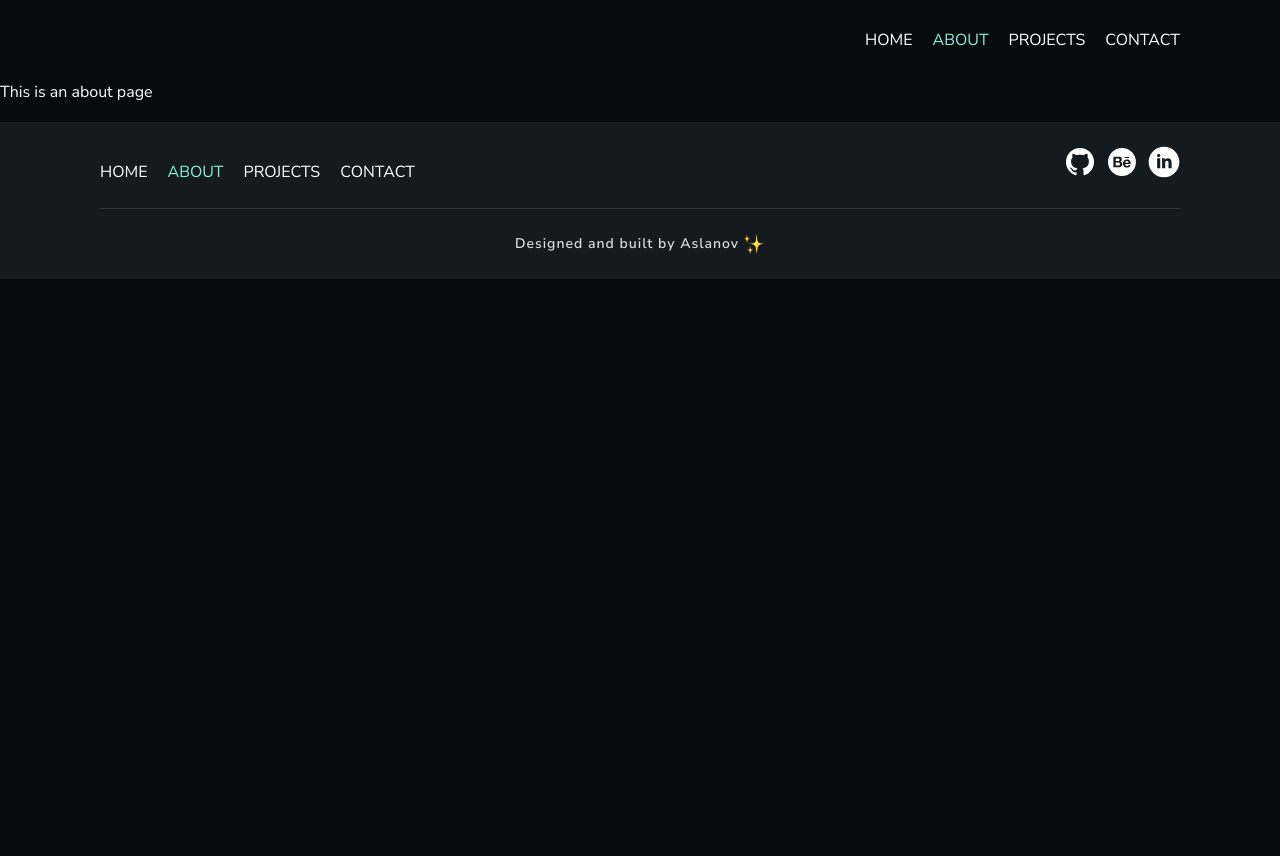
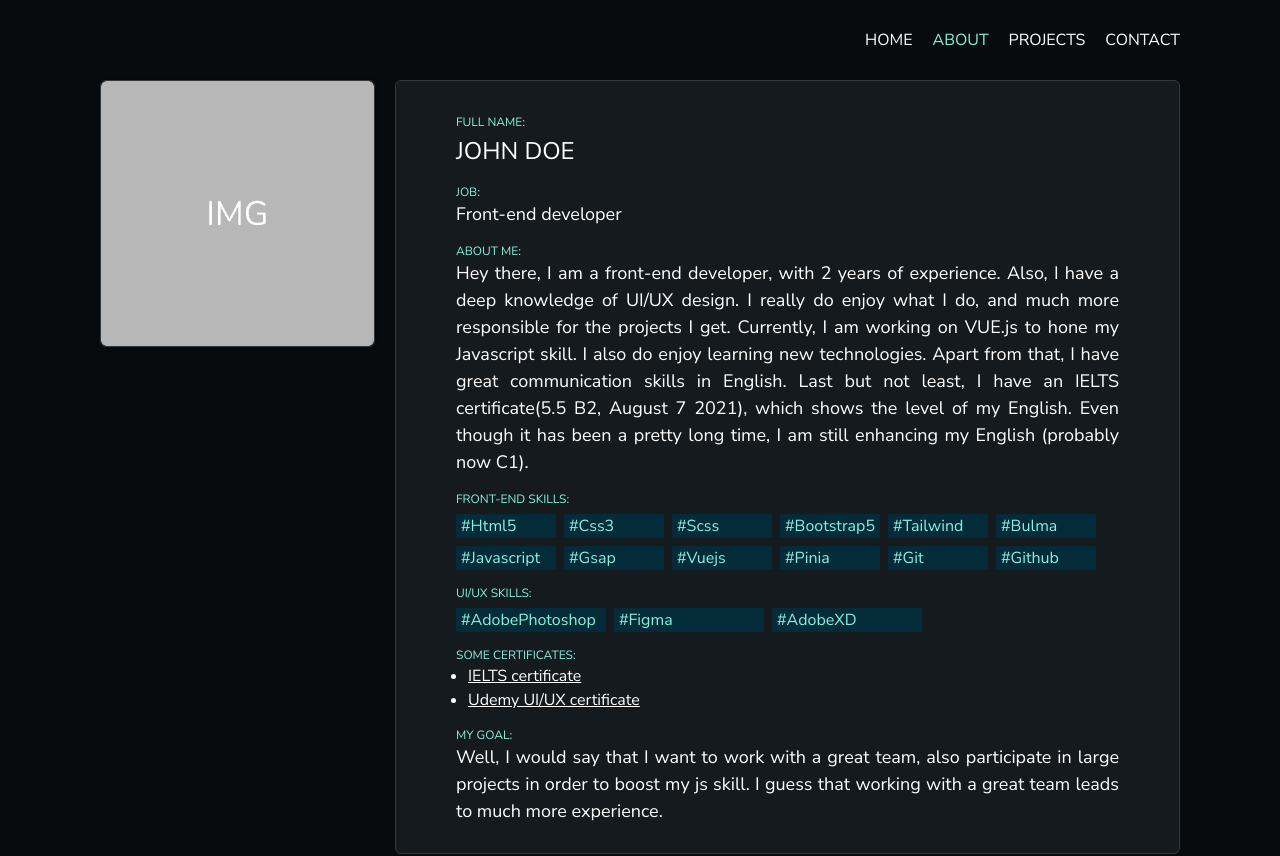
Before and after one commit to itsaslanov/new-aslanov.uz, a Vue app: page /about in a window 1280 px wide. Shown: the top 856 px of the page. Before the commit the page ends 800 px from the top, so only its background shows below. Built offline with nearby package versions, Linux system fonts and the light colour scheme.

Commit message:
about page done

```diff
--- a/src/components/app/AppFooter.vue
+++ b/src/components/app/AppFooter.vue
@@ -60,8 +60,20 @@ a.router-link-active {
   color: #86F3DF;
 }
 
+a.router-link-active:hover {
+  opacity: 1;
+}
+
 a {
   display: block;
+  text-align: center;
+  transition-property: all;
+transition-timing-function: cubic-bezier(0.4, 0, 0.2, 1);
+transition-duration: 150ms;
+}
+
+a:hover {
+  opacity: 0.5;
 }
 
 @media only screen and (max-width: 768px) {
--- a/src/components/app/AppNav.vue
+++ b/src/components/app/AppNav.vue
@@ -70,9 +70,20 @@ a.router-link-active {
   color: #86F3DF;
 }
 
+a.router-link-active:hover {
+  opacity: 1;
+}
+
 a {
   display: block;
   text-align: center;
+  transition-property: all;
+transition-timing-function: cubic-bezier(0.4, 0, 0.2, 1);
+transition-duration: 150ms;
+}
+
+a:hover {
+  opacity: 0.5;
 }
 
 @media only screen and (max-width: 768px) {
--- a/src/components/base/BaseCard.vue
+++ b/src/components/base/BaseCard.vue
@@ -1,7 +1,7 @@
 <script setup></script>
 
 <template>
-  <div class="rounded-6px bg-gray border border-lightBlue">
+  <div class="rounded-6px bg-gray border border-lightBlue custom-box-shadow">
     <slot name="image"></slot>
     <slot name="hashtag"></slot>
     <slot name="title"></slot>
--- a/src/views/AboutView.vue
+++ b/src/views/AboutView.vue
@@ -1,3 +1,85 @@
+<script setup>
+
+</script>
+
 <template>
-    <h1>This is an about page</h1>
+    <div class="max-w-[1080px] px-24px xl:px-0 mx-auto">
+        <div class="flex flex-col md:flex-row gap-12px md:gap-20px">
+            <div class="w-full md:max-w-[275px]">
+                <img src="../assets/person.png" class="w-full border border-lightBlue rounded-6px custom-box-shadow">
+            </div>
+
+            <div class="w-full bg-gray rounded-md border border-lightBlue py-14px md:py-28px px-[20px] md:px-[60px]">
+                <span class="uppercase text-[12px] text-aqua">Full name:</span>
+                <h2 class="uppercase text-[20px] font-medium md:text-[24px]">John doe</h2>
+                <span class="uppercase text-[12px] text-aqua block mt-14px">Job:</span>
+                <h3 class="text-[18px]">Front-end developer</h3>
+                <span class="uppercase text-[12px] text-aqua block mt-14px">About me:</span>
+                <h3 class="text-[16px] text-start md:text-[18px] md:text-justify">
+                    Hey there, I am a front-end developer, with 2 years of experience. Also, I have a deep knowledge of
+                    UI/UX design. I really do enjoy what I do, and much more responsible for the projects I get.
+                    Currently, I am working on VUE.js to hone my Javascript skill. I also do enjoy learning new
+                    technologies. Apart from that, I have great communication skills in English. Last but not least, I
+                    have an IELTS certificate(5.5 B2, August 7 2021), which shows the level of my English. Even though
+                    it has been a pretty long time, I am still enhancing my English (probably now C1).
+                </h3>
+                <span class="uppercase text-[12px] text-aqua block mt-14px">front-end skills:</span>
+                <ul class="mt-6px grid-system-ul">
+                    <li class="text-aqua bg-darkBlue px-[5px] rounded-sm w-full">#Html5</li>
+                    <li class="text-aqua bg-darkBlue px-[5px] rounded-sm w-full">#Css3</li>
+                    <li class="text-aqua bg-darkBlue px-[5px] rounded-sm w-full">#Scss</li>
+                    <li class="text-aqua bg-darkBlue px-[5px] rounded-sm w-full">#Bootstrap5</li>
+                    <li class="text-aqua bg-darkBlue px-[5px] rounded-sm w-full">#Tailwind</li>
+                    <li class="text-aqua bg-darkBlue px-[5px] rounded-sm w-full">#Bulma</li>
+                    <li class="text-aqua bg-darkBlue px-[5px] rounded-sm w-full">#Javascript</li>
+                    <li class="text-aqua bg-darkBlue px-[5px] rounded-sm w-full">#Gsap</li>
+                    <li class="text-aqua bg-darkBlue px-[5px] rounded-sm w-full">#Vuejs</li>
+                    <li class="text-aqua bg-darkBlue px-[5px] rounded-sm w-full">#Pinia</li>
+                    <li class="text-aqua bg-darkBlue px-[5px] rounded-sm w-full">#Git</li>
+                    <li class="text-aqua bg-darkBlue px-[5px] rounded-sm w-full">#Github</li>
+                </ul>
+
+                <span class="uppercase text-[12px] text-aqua block mt-14px">UI/UX skills:</span>
+                <ul class="mt-6px grid-system-ul-design">
+                    <li class="text-aqua bg-darkBlue px-[5px] rounded-sm w-full">#AdobePhotoshop</li>
+                    <li class="text-aqua bg-darkBlue px-[5px] rounded-sm w-full">#Figma</li>
+                    <li class="text-aqua bg-darkBlue px-[5px] rounded-sm w-full">#AdobeXD</li>
+                </ul>
+
+                <span class="uppercase text-[12px] text-aqua block mt-14px">some certificates:</span>
+                <ul class="flex flex-col gap-5px list-disc text-[16px] ml-12px font-normal underline ">
+                    <li class="hover:opacity-50 transition-all">
+                        <a href="#">
+                            IELTS certificate
+                        </a>
+                    </li>
+                    <li class="hover:opacity-50 transition-all">
+                        <a href="#">
+                            Udemy UI/UX certificate
+                        </a>
+                    </li>
+                </ul>
+
+                <span class="uppercase text-[12px] text-aqua block mt-14px">My goal:</span>
+                <h3 class="text-[16px] text-start md:text-[18px] md:text-justify">
+                    Well, I would say that I want to work with a great team, also participate in large projects in order to boost my js skill. I guess that working with a great team leads to much more experience.
+                </h3>
+            </div>
+        </div>
+
+    </div>
 </template>
+
+<style>
+.grid-system-ul {
+    display: grid;
+    gap: 8px;
+    grid-template-columns: repeat(auto-fit, minmax(100px, 100px));
+}
+
+.grid-system-ul-design {
+    display: grid;
+    gap: 8px;
+    grid-template-columns: repeat(auto-fit, minmax(150px, 150px));
+}
+</style>
```
